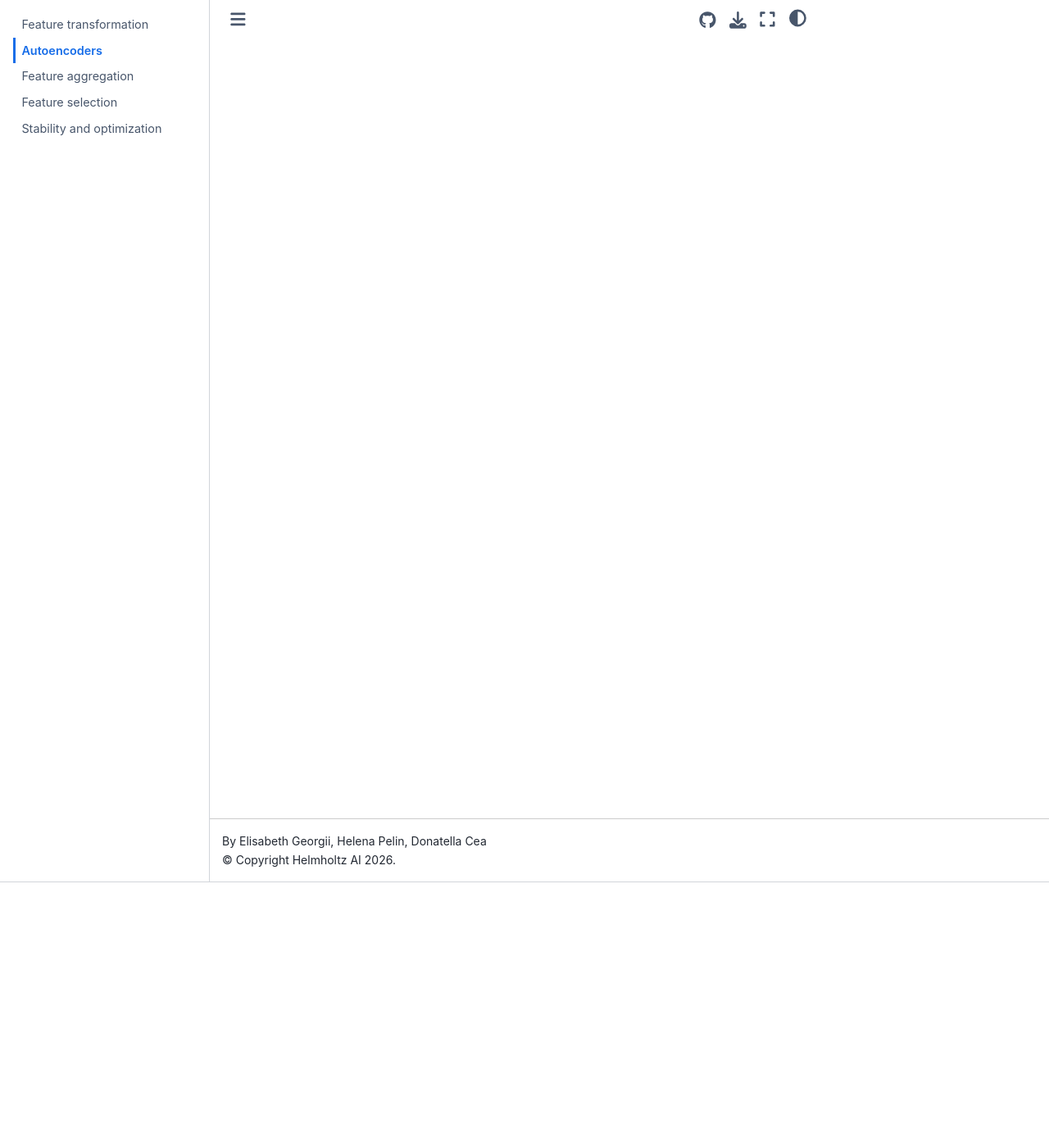
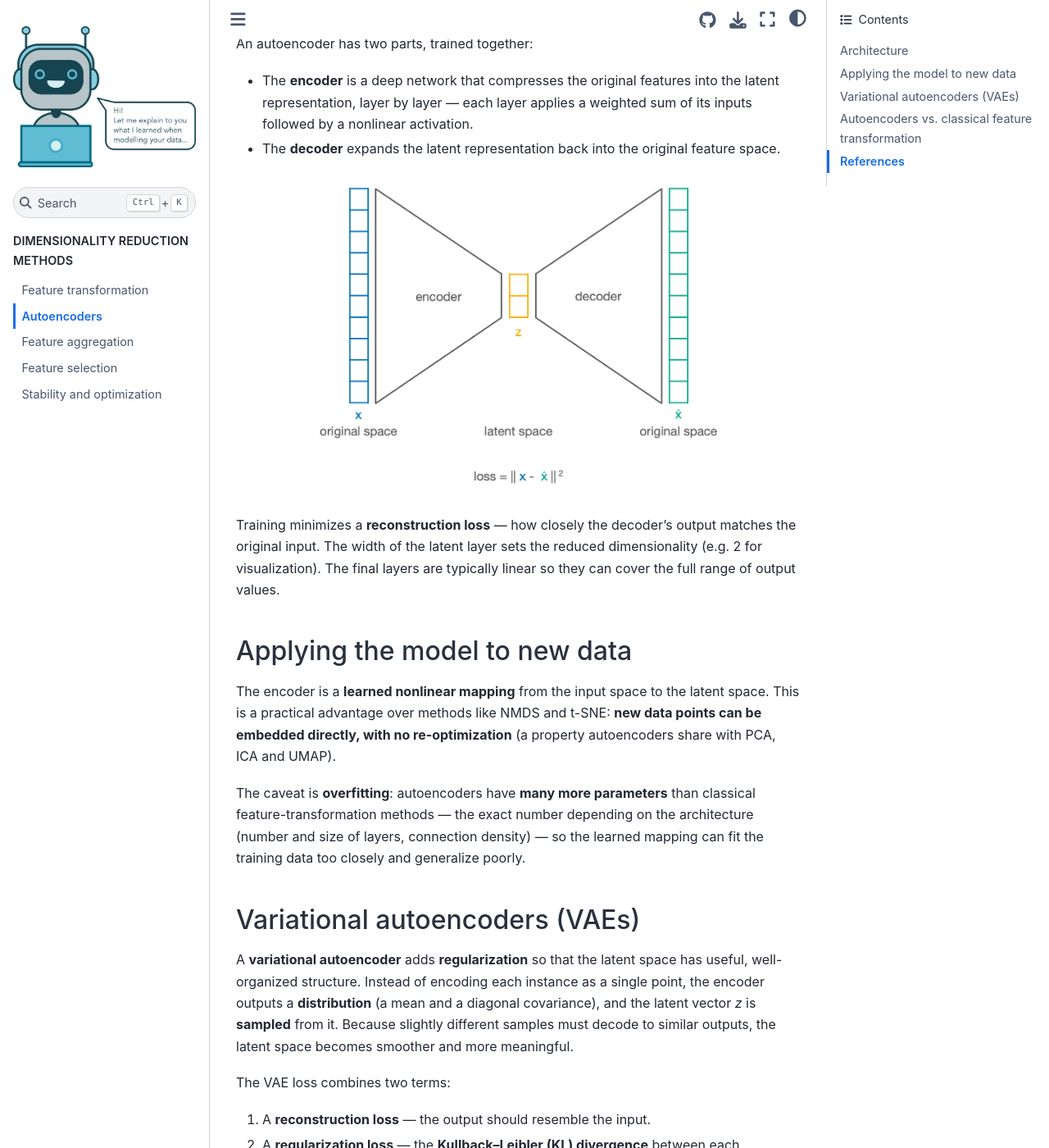
Before and after one commit to HelmholtzAI-Consultants-Munich/DimRed-Course, a Sphinx documentation site: the page built from docs/source/_methods/autoencoders.rst, in a window 1280 px wide and 1400 px high, scrolled down 324 px. Shown: the whole window at 82% size. Built offline with Sphinx 7.4.7 and the Sphinx Book theme 1.1.4, drawn with Linux system fonts in a browser that asks for light colours; some of the changed text lies outside the part shown.

Commit message:
Draft the autoencoders concept page
Summarizes autoencoder architecture (encoder/decoder, reconstruction loss),
applying the encoder to new data, and variational autoencoders (distributional
encoding, KL regularization, reconstruction/regularization trade-off), with the
course figures and references.

```diff
--- a/docs/source/_methods/autoencoders.rst
+++ b/docs/source/_methods/autoencoders.rst
@@ -1,4 +1,88 @@
 Autoencoders
 ============
 
-*This page will summarize the key concepts of autoencoder-based dimensionality reduction covered in the course notebook. Content in progress.*
+Autoencoders are **neural networks that learn a low-dimensional latent
+representation of the data, from which the original input can be reconstructed as
+accurately as possible**. That latent representation is a derived, reduced-dimensionality
+feature representation — a *nonlinear* alternative to the classical feature-transformation
+methods, learned by a network rather than by a fixed algorithm.
+
+
+Architecture
+------------
+
+An autoencoder has two parts, trained together:
+
+- The **encoder** is a deep network that compresses the original features into the
+  latent representation, layer by layer — each layer applies a weighted sum of its
+  inputs followed by a nonlinear activation.
+- The **decoder** expands the latent representation back into the original feature
+  space.
+
+.. figure:: ../_figures/autoencoder1.png
+   :align: center
+   :width: 500px
+
+Training minimizes a **reconstruction loss** — how closely the decoder's output
+matches the original input. The width of the latent layer sets the reduced
+dimensionality (e.g. 2 for visualization). The final layers are typically linear so
+they can cover the full range of output values.
+
+
+Applying the model to new data
+------------------------------
+
+The encoder is a **learned nonlinear mapping** from the input space to the latent
+space. This is a practical advantage over methods like NMDS and t-SNE: **new data
+points can be embedded directly, with no re-optimization** (a property autoencoders
+share with PCA, ICA and UMAP).
+
+The caveat is **overfitting**: autoencoders have **many more parameters** than
+classical feature-transformation methods — the exact number depending on the
+architecture (number and size of layers, connection density) — so the learned
+mapping can fit the training data too closely and generalize poorly.
+
+
+Variational autoencoders (VAEs)
+-------------------------------
+
+A **variational autoencoder** adds **regularization** so that the latent space has
+useful, well-organized structure. Instead of encoding each instance as a single
+point, the encoder outputs a **distribution** (a mean and a diagonal covariance),
+and the latent vector *z* is **sampled** from it. Because slightly different samples
+must decode to similar outputs, the latent space becomes smoother and more meaningful.
+
+The VAE loss combines two terms:
+
+1. A **reconstruction loss** — the output should resemble the input.
+2. A **regularization loss** — the **Kullback–Leibler (KL) divergence** between each
+   instance's latent distribution and a **standard Gaussian** (mean 0, identity
+   covariance), averaged over all instances. This keeps the distributions from
+   degenerating (variances not too small, means not too far apart).
+
+.. figure:: ../_figures/autoencoder2.png
+   :align: center
+   :width: 550px
+
+A weight factor **w** controls the **trade-off** between the reconstruction and the
+regularization terms: too little regularization and the latent space is poorly
+structured; too much and reconstruction quality suffers.
+
+
+Autoencoders vs. classical feature transformation
+-------------------------------------------------
+
+- **Nonlinear and learned:** the encoder generalizes to new data without
+  re-optimization, unlike NMDS or t-SNE.
+- **More expressive, but heavier:** many parameters mean greater flexibility but a
+  real risk of overfitting and higher computational cost.
+- **VAEs** additionally provide a **regularized, well-structured** latent space,
+  which single-point autoencoders do not guarantee.
+
+
+References
+----------
+
+- Weight initialization (Xavier / Glorot) — `deeplearning.ai notes on initialization <https://www.deeplearning.ai/ai-notes/initialization/index.html>`_
+- Variational autoencoders, application-oriented overview — `Kingma & Welling review (IEEE) <https://ieeexplore.ieee.org/abstract/document/9311619>`_
+- Variational autoencoders, mathematical foundations — `An Introduction to Variational Autoencoders (Kingma & Welling, 2019) <https://arxiv.org/pdf/1906.02691>`_
```
